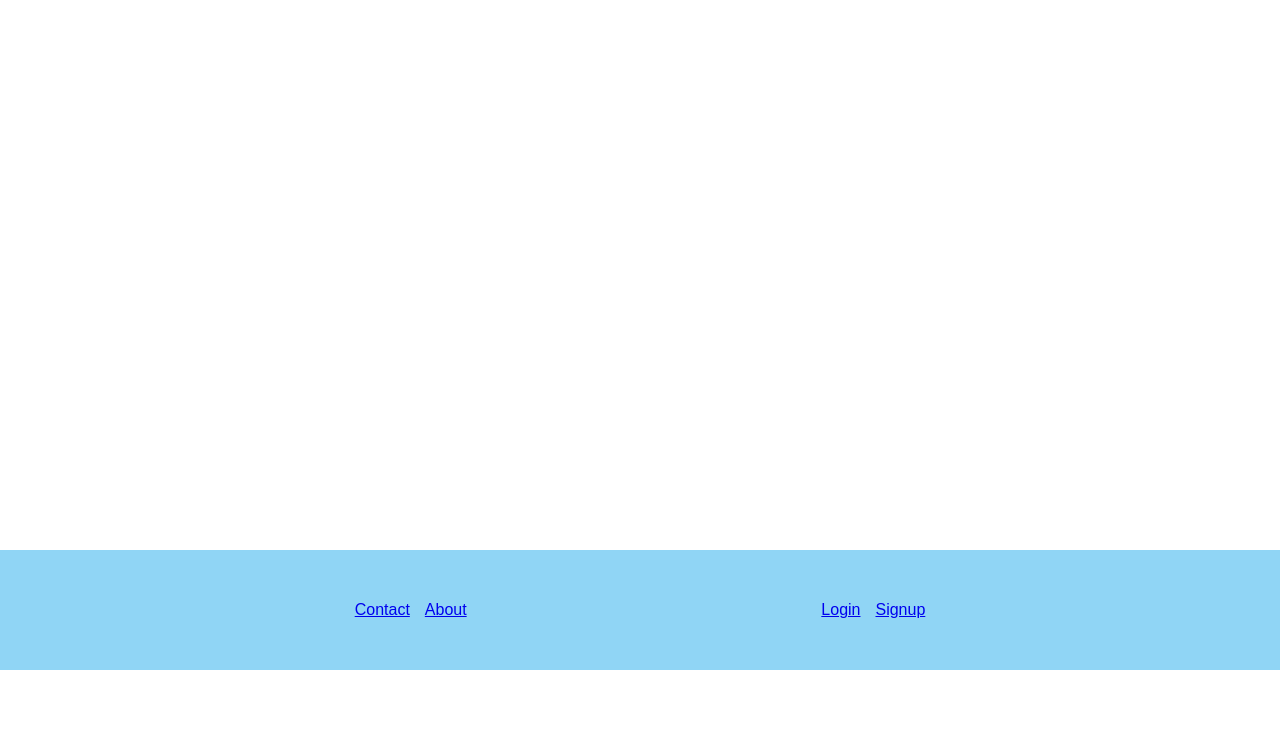
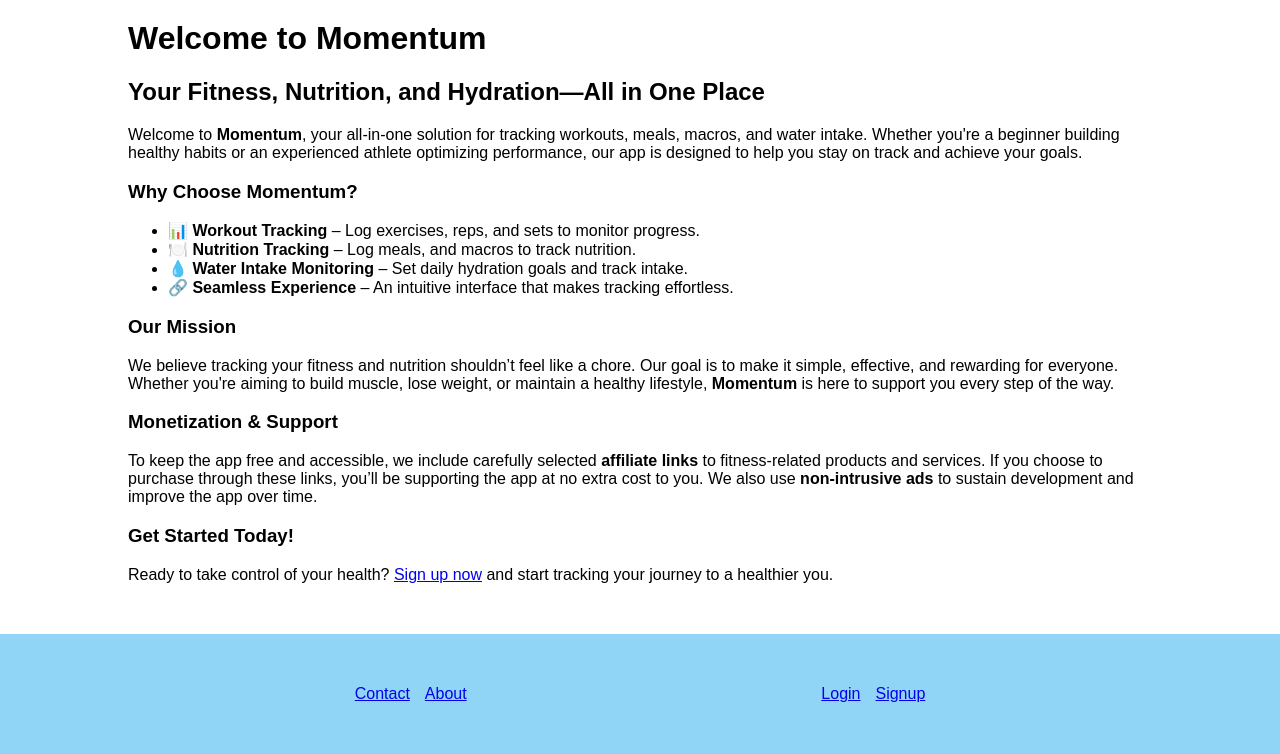
Before and after one commit to Lilley-DL/Momentum, a Flask app: page / in a window 1280 px wide. Shown: the part 254-1008 px from the top of the page. Before the commit the page ends 924 px from the top, so only its background shows below. Run offline with Flask 3, Linux system fonts and the light colour scheme.

Commit message:
changed some styles. added about info to index page

```diff
--- a/app.py
+++ b/app.py
@@ -428,7 +428,7 @@ def deleteWaterEntry(entry_id):
         flash(f"Something went wrong {e}")
         return redirect(url_for('waterEntry'))
 
-    return redirect(url_for('viewWorkouts'))
+    return redirect(url_for('waterEntry'))
 
 #delete workout
 @app.route("/deleteWorkoutEntry/<entry_id>",methods=["GET"])
--- a/static/style.css
+++ b/static/style.css
@@ -53,9 +53,10 @@ html,body{
     text-decoration: none;
     padding: 0.5rem;
     border-radius: 5px;
-    max-width: 5rem;
+    max-width: 7rem;
+    border: 0px;
+    text-align: center;
 }
-
 
 #main-content{
     min-height: 60vh;
@@ -423,6 +424,14 @@ footer div{
     display: none;
 }
 
+/* water entry form */
+#water-entry-form{
+    max-width: 25vw;
+    padding: 0 10vw 0 10vw ;
+    display: flex;
+    flex-direction: column;
+    margin-bottom: 5vh;
+}
 
 @media screen and (max-width:900px) {
     .set{
@@ -431,6 +440,20 @@ footer div{
 }
 
 @media screen and (max-width:500px) {
+
+    .nav-card-wrapper{
+        height: 60vh;
+    }
+
+    .card-links{
+        flex-direction: column;
+        /* height: 100%; */
+        gap: 20px;
+    }
+    /* setting icon size on mobile */
+    .card-link img{
+        width: 100px;
+    }
 
     #login-form{
         max-width: 100%;
@@ -551,10 +574,6 @@ footer div{
         max-width: 3rem;
     }
 
-    /* setting icon size on mobile */
-    .card-link img{
-        width: 60px;
-    }
 
     #main-content{
         margin-left: 5px;
--- a/templates/createMealEntry.html
+++ b/templates/createMealEntry.html
@@ -47,10 +47,10 @@
                 </div>
             </div>
             <br>
-            <input type="submit" value="Submit">
+            <input class="nav-button" type="submit" value="Submit">
         </form>
         <br>
-        <button id="showCalc">Calculator</button>
+        <button class="nav-button" id="showCalc">Calculator</button>
         <dialog id="calculator-modal">
 
             <input type="text" name="calcResult" id="calcResult">
--- a/templates/index.html
+++ b/templates/index.html
@@ -1,6 +1,6 @@
 {% extends 'base.html' %}
 {% block title %}
-    Home page
+    Home
 {% endblock title %}
 
 
@@ -28,6 +28,33 @@
         </div>
     </div>
 
+{%else%}
+<div id="about-info-wrapper">
+    <h1>Welcome to <span>Momentum</span></h1>
+    <h2>Your Fitness, Nutrition, and Hydration—All in One Place</h2>
+    <p>Welcome to <strong>Momentum</strong>, your all-in-one solution for tracking workouts, meals, macros, and water intake. Whether you're a beginner building healthy habits or an experienced athlete optimizing performance, our app is designed to help you stay on track and achieve your goals.</p>
+
+    <h3>Why Choose Momentum?</h3>
+    <ul>
+        <li>📊 <strong>Workout Tracking</strong> – Log exercises, reps, and sets to monitor progress.</li>
+        <li>🍽️ <strong>Nutrition Tracking</strong> – Log meals, and macros to track nutrition.</li>
+        <li>💧 <strong>Water Intake Monitoring</strong> – Set daily hydration goals and track intake.</li>
+        <li>🔗 <strong>Seamless Experience</strong> – An intuitive interface that makes tracking effortless.</li>
+    </ul>
+
+    <h3>Our Mission</h3>
+    <p>We believe tracking your fitness and nutrition shouldn’t feel like a chore. Our goal is to make it simple, effective, and rewarding for everyone. Whether you're aiming to build muscle, lose weight, or maintain a healthy lifestyle, <strong>Momentum</strong> is here to support you every step of the way.</p>
+
+    <h3>Monetization & Support</h3>
+    <p>To keep the app free and accessible, we include carefully selected <strong>affiliate links</strong> to fitness-related products and services. If you choose to purchase through these links, you’ll be supporting the app at no extra cost to you. We also use <strong>non-intrusive ads</strong> to sustain development and improve the app over time.</p>
+    {% if current_user.is_authenticated %}
+        <h3>Get Started Today!</h3>
+        <p>View your Momentum <a href="{{url_for('profile')}}">profile</a></p>
+    {%else%}
+        <h3>Get Started Today!</h3>
+        <p>Ready to take control of your health? <a href="{{url_for('signup')}}" class="cta">Sign up now</a> and start tracking your journey to a healthier you.</p>
+    {% endif %}
+</div>
 {% endif %}
 
 
```
Also changed, not shown: templates/waterTracking.html (+3 -10 lines).
